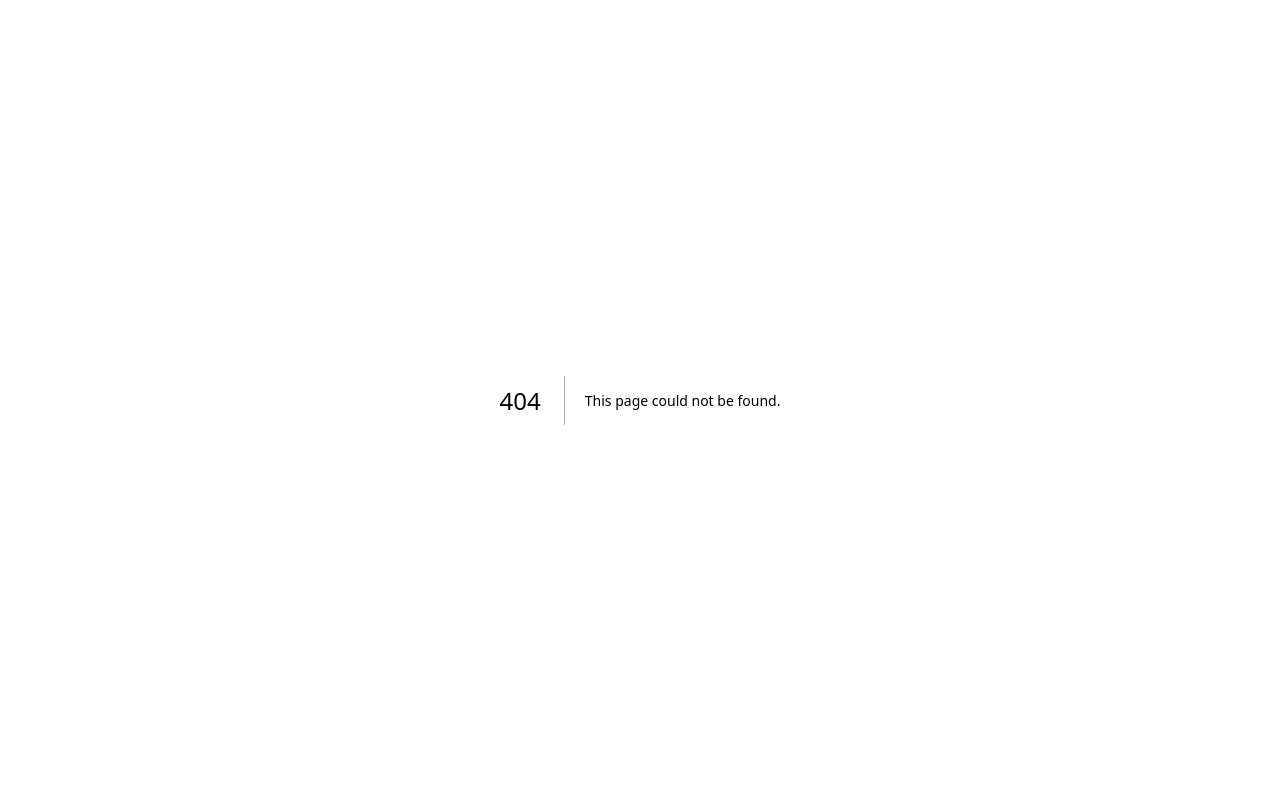
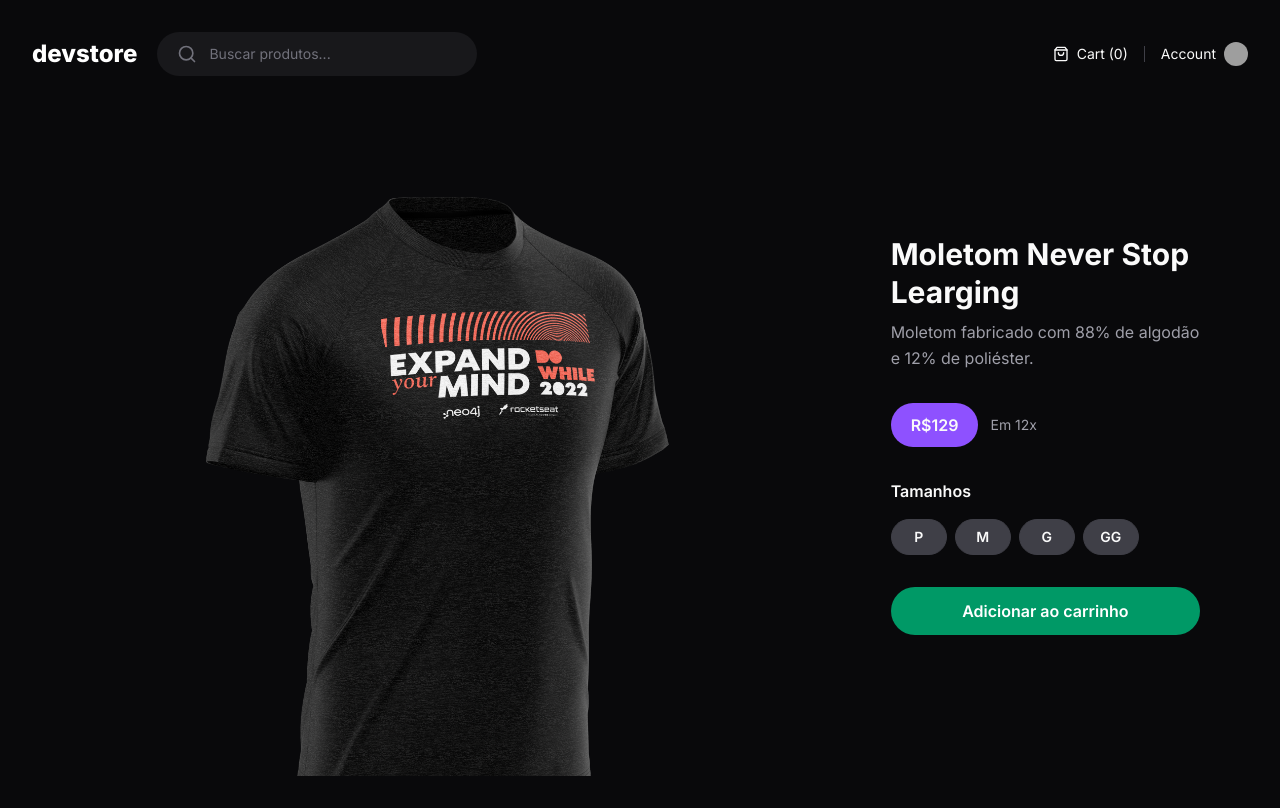
Before and after one commit to CaioDetore/devstore, a Next.js app: page /product/camiseta-dowhile-2022 in a window 1280 px wide. Before the commit this address had no page. Built offline with nearby package versions, Linux system fonts and the light colour scheme; grey boxes are pictures that could not be loaded.

Commit message:
feat: pagina de produto

```diff
--- /dev/null
+++ b/src/app/(store)/product/[slug]/page.tsx
@@ -0,0 +1,71 @@
+import Image from 'next/image'
+
+export default function Product() {
+  return (
+    <div className="realtive grid max-h-[860px] grid-cols-3">
+      <div className="col-span-2 overflow-hidden">
+        <Image
+          src="/camiseta-dowhile-2022.png"
+          alt=""
+          width={1000}
+          height={1000}
+          quality={100}
+        />
+      </div>
+
+      <div className="flex flex-col justify-center px-12">
+        <h1 className="text-3xl font-bold leading-tight">
+          Moletom Never Stop Learging
+        </h1>
+
+        <p className="mt-2 leading-relaxed text-zinc-400">
+          Moletom fabricado com 88% de algodão e 12% de poliéster.
+        </p>
+
+        <div className="mt-8 flex items-center gap-3">
+          <span className="inline-block rounded-full bg-violet-500 px-5 py-2.5 font-semibold">
+            R$129
+          </span>
+          <span className="text-sm text-zinc-400">Em 12x</span>
+        </div>
+
+        <div className="mt-8 space-y-4">
+          <span className="block font-semibold">Tamanhos</span>
+          <div className="flex gap-2">
+            <button
+              type="button"
+              className="flex h-9 w-14 items-center justify-center rounded-full border border-zinc-700 bg-zinc-700 font-semibold text-sm"
+            >
+              P
+            </button>
+            <button
+              type="button"
+              className="flex h-9 w-14 items-center justify-center rounded-full border border-zinc-700 bg-zinc-700 font-semibold text-sm"
+            >
+              M
+            </button>
+            <button
+              type="button"
+              className="flex h-9 w-14 items-center justify-center rounded-full border border-zinc-700 bg-zinc-700 font-semibold text-sm"
+            >
+              G
+            </button>
+            <button
+              type="button"
+              className="flex h-9 w-14 items-center justify-center rounded-full border border-zinc-700 bg-zinc-700 font-semibold text-sm"
+            >
+              GG
+            </button>
+          </div>
+        </div>
+
+        <button
+          type="button"
+          className="mt-8 flex h-12 items-center justify-center rounded-full bg-emerald-600 font-semibold text-white"
+        >
+          Adicionar ao carrinho
+        </button>
+      </div>
+    </div>
+  )
+}
```
